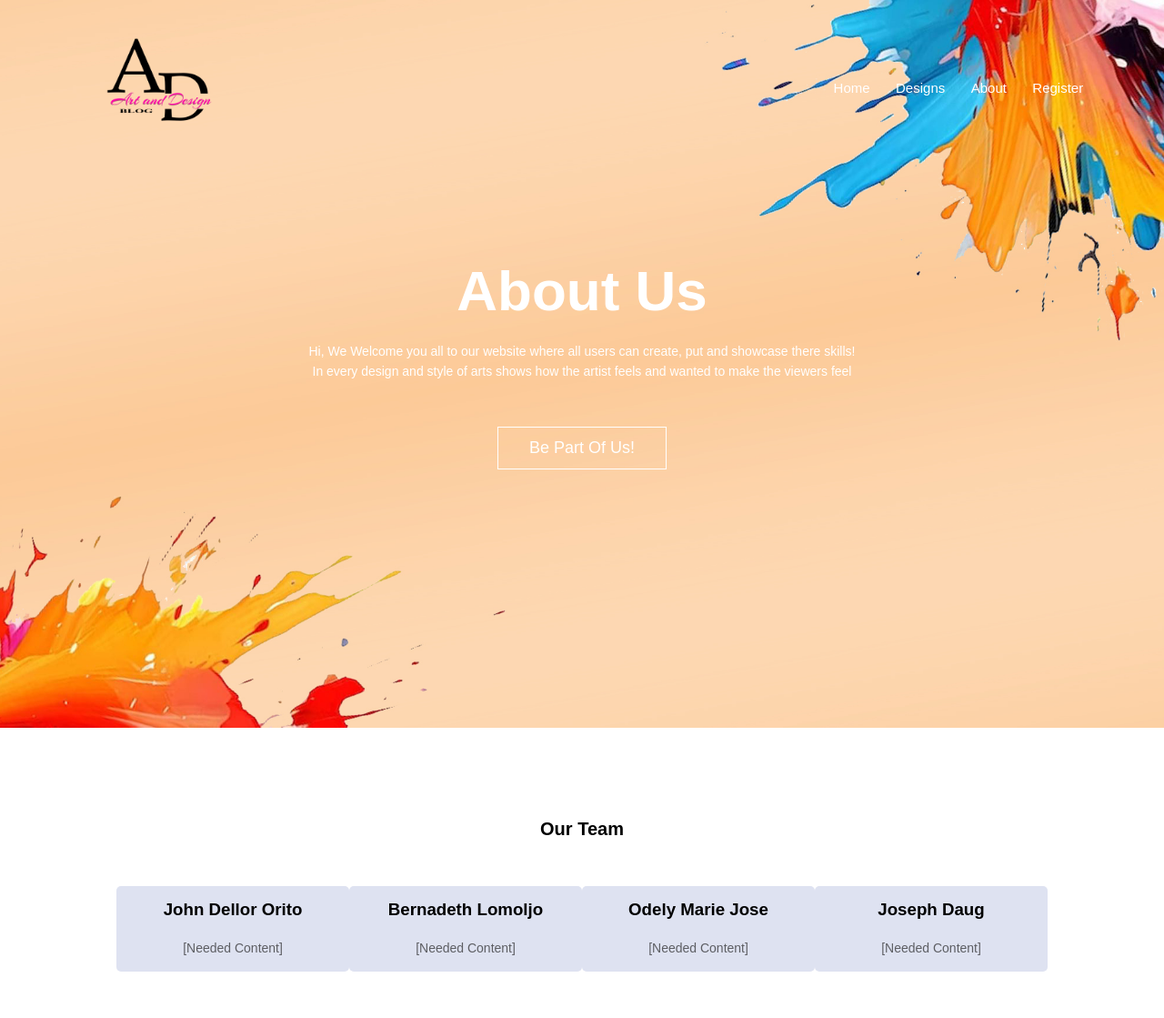
After one commit to johnorito/orito-lomoljo-daog-jose, a PHP site: page /about.html in a window 1280 px wide. The commit adds this page. Shown: the whole page at 91% size. Run offline with PHP 8.4, Linux system fonts and the light colour scheme.

Commit message:
Add files via upload

```diff
--- /dev/null
+++ b/Arys/about.html
@@ -0,0 +1,55 @@
+<!DOCTYPE html>
+<html>
+<head>
+     <meta name="viewport" content="with=device-width, inital-scale=1.0">
+<title> Arts and Design Blog </title>
+<link rel="stylesheet" href="style.css">
+<link rel="preconnect" href="https://fonts.gstatic.com">
+<link href="https://cdnjs.cloudflare.com/ajax/libs/font-awesome/6.4.2/css/all.min.css" rel="stylesheet">
+</head>
+<body>
+<section class="header">
+ <nav>
+   <a href="index.html"><img src="images/mainlogo.png"></a>
+   <div class="nav-links">
+	     <ul>
+		    <li><a href ="index.html">Home</a></li>
+			<li><a href ="designs.html">Designs</a></li>
+			<li><a href ="about.html">About</a></li>
+			<li><a href ="register.html">Register</a></li>
+	     </ul>
+	</div>
+  </nav>
+  </section>
+<div class="text-box">
+
+<h1>About Us</h1>
+<p>
+Hi, We Welcome you all to our website where all users can create, put and showcase there skills!<br>In every design and style of arts shows how the artist feels and wanted to make the viewers feel
+
+</p>
+<a href="#" target="_blank" class="hero-btn">Be Part Of Us!</a>
+</div>
+  <section class="about">
+    <h1>Our Team</h1>
+
+    <div class="row">
+        <div class="course-col">
+          <h3> John Dellor Orito </h3>
+          <p>[Needed Content] </p>
+        </div>
+        <div class="course-col">
+          <h3> Bernadeth Lomoljo </h3>
+          <p>[Needed Content]</p>
+        </div>
+        <div class="course-col">
+          <h3> Odely Marie Jose </h3>
+          <p>[Needed Content] </p>
+        </div>
+        <div class="course-col">
+            <h3> Joseph Daug </h3>
+            <p>[Needed Content] </p>
+          </div>
+    </div>
+</section>
+</html>
--- a/Arys/style.css
+++ b/Arys/style.css
@@ -6,7 +6,7 @@
 .header{
 	min-height: 100vh;
 	width: 100%;
-	background-image:url(images/banner1.png);
+	background-image:url(images/2bd.jpg);
 	background-position: center;
 	background-size: cover;
 	position: relative;
@@ -19,7 +19,7 @@ nav{
 	align-items: center;
 }
 nav img{
-	width: 50px;
+	width: 200px;
 }
 nav-links{
 	flex: 1;
```
Also changed, not shown: Arys/designs.html (+13 -8 lines), Arys/dstyle.css (+61 -1 lines), Arys/index.html (+2 -24 lines), Arys/register.html (+8 -7 lines), Arys/rstyle.css (+11 -4 lines), Arys/images/1bd.jpg (added), Arys/images/2bd.jpg (added), Arys/images/3bd.jpg (added), Arys/images/4bd.jpg (added), Arys/images/5bd.jpg (added), Arys/images/6bd.jpg (added), Arys/images/mainlogo.png (added).
